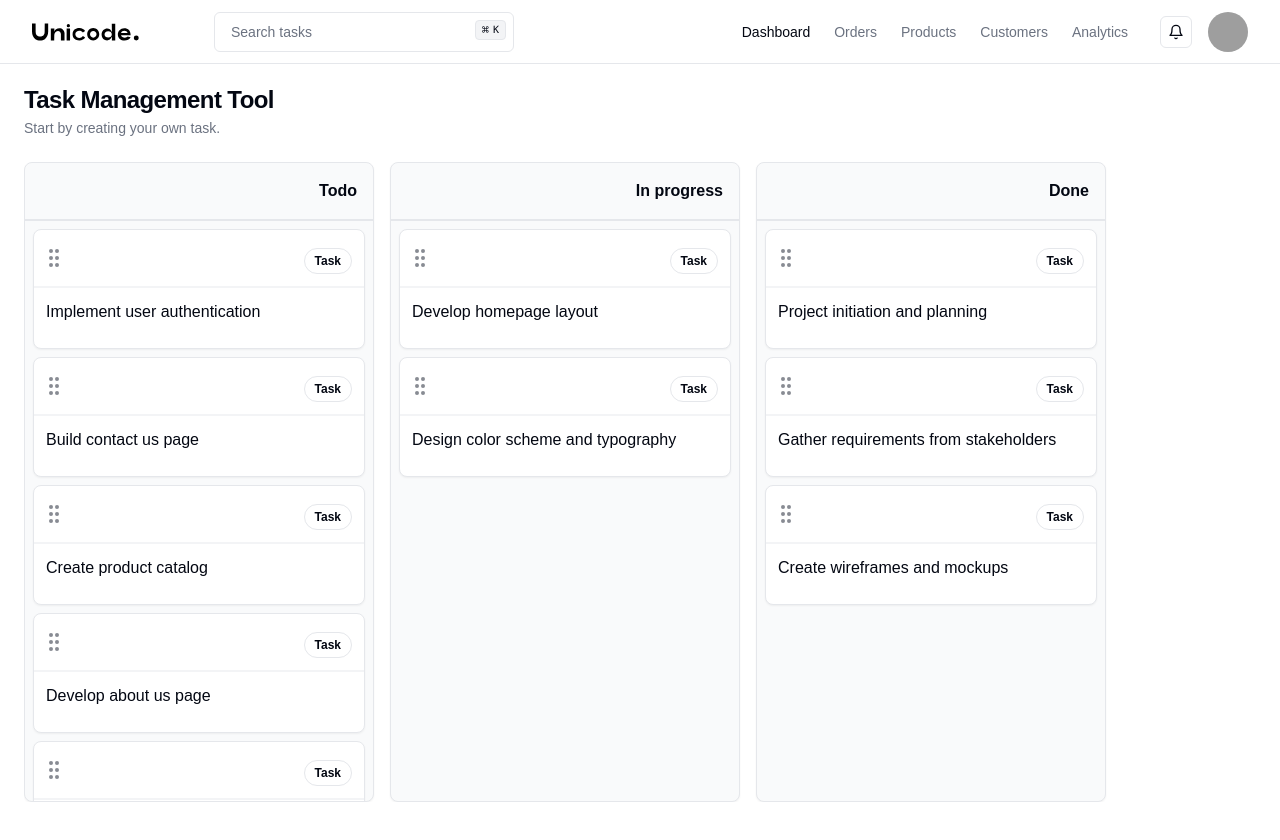
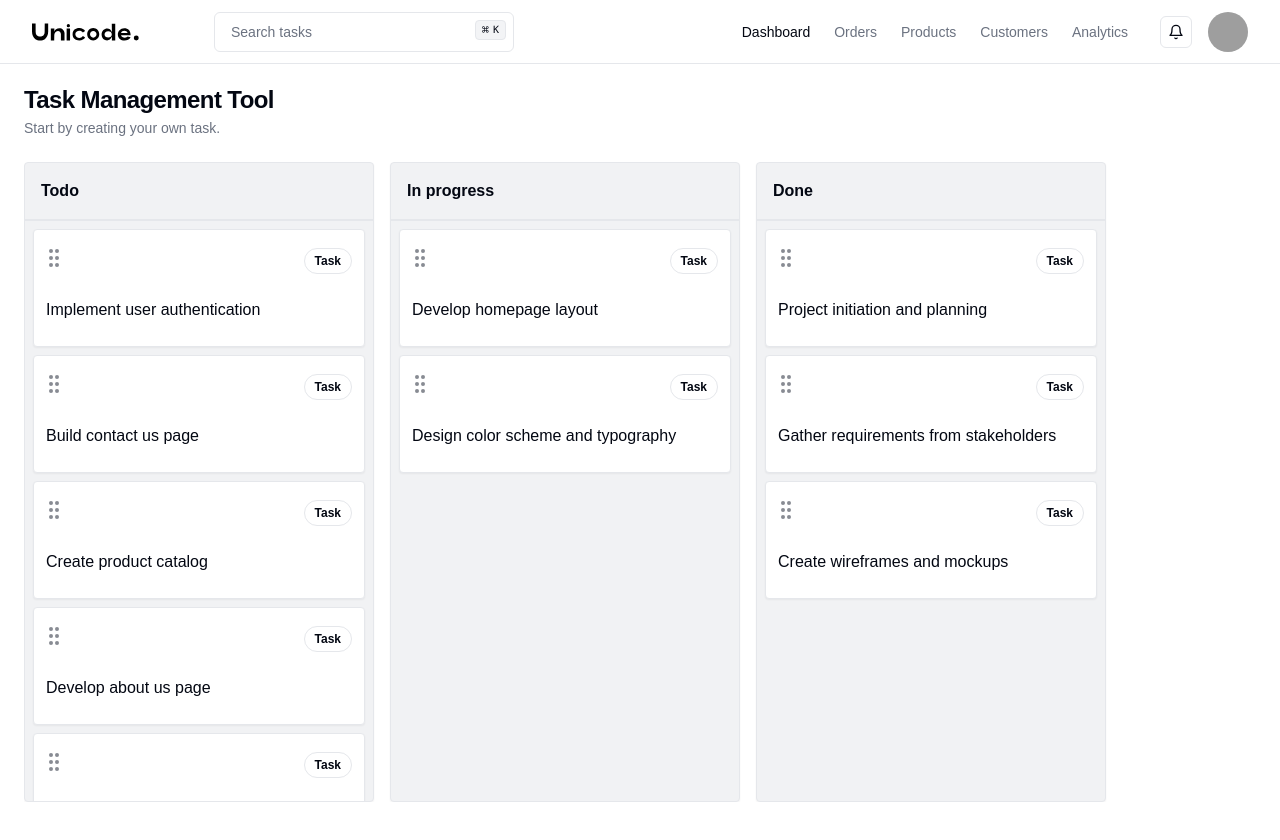
Before and after one commit to assainov/task-management-tool-nextjs, a Next.js app: page /en/boards/default in a window 1280 px wide. Built offline with nearby package versions, Linux system fonts and the light colour scheme; grey boxes are pictures that could not be loaded.

Commit message:
Kanban styles & empty column bug

```diff
--- a/src/app/globals.css
+++ b/src/app/globals.css
@@ -25,7 +25,7 @@ a {
     --popover: 0 0% 100%;
     --popover-foreground: 224 71.4% 4.1%;
     --primary: 220.9 39.3% 11%;
-    --primary-foreground: 210 20% 98%;
+    --primary-foreground: 218 13% 95%;
     --secondary: 220 14.3% 95.9%;
     --secondary-foreground: 220.9 39.3% 11%;
     --muted: 220 14.3% 95.9%;
@@ -33,7 +33,7 @@ a {
     --accent: 220 14.3% 95.9%;
     --accent-foreground: 220.9 39.3% 11%;
     --destructive: 0 84.2% 60.2%;
-    --destructive-foreground: 210 20% 98%;
+    --destructive-foreground: 218 13% 95%;
     --border: 220 13% 91%;
     --input: 220 13% 91%;
     --ring: 224 71.4% 4.1%;
--- a/src/components/@boards/KanbanBoard/BoardColumn.tsx
+++ b/src/components/@boards/KanbanBoard/BoardColumn.tsx
@@ -1,4 +1,4 @@
-import { SortableContext } from '@dnd-kit/sortable';
+import { SortableContext, useSortable } from '@dnd-kit/sortable';
 import { useDndContext, type UniqueIdentifier } from '@dnd-kit/core';
 import { useMemo } from 'react';
 import { cva } from 'class-variance-authority';
@@ -26,15 +26,26 @@ interface BoardColumnProps {
 export function BoardColumn({ column, tasks }: BoardColumnProps) {
   const tasksIds = useMemo(() => tasks.map((task) => task.id), [tasks]);
 
+  const {
+    setNodeRef,
+  } = useSortable({
+    id: column.id,
+    data: {
+      type: 'Column',
+      column,
+    } satisfies ColumnDragData,
+    attributes: {
+      roleDescription: `Column: ${ column.title }`,
+    },
+  });
+
   return (
     <Card
-      className="h-[640px] max-h-[640px] w-[350px] max-w-full bg-primary-foreground flex flex-col flex-shrink-0 snap-center"
+      ref={setNodeRef}
+      className="h-[640px] max-h-[640px] w-[350px] max-w-full bg-primary-foreground flex flex-col flex-shrink-0 snap-center rounded-sm"
     >
       <CardHeader className="p-4 font-semibold border-b-2 text-left flex flex-row space-between items-center">
-        <span className="ml-auto">
-          {' '}
-          {column.title}
-        </span>
+        {column.title}
       </CardHeader>
       <ScrollArea>
         <CardContent className="flex flex-grow flex-col gap-2 p-2">
@@ -67,7 +78,7 @@ export function BoardContainer({ children }: { children: React.ReactNode }) {
         dragging: dndContext.active ? 'active' : 'default',
       })}
     >
-      <div className="flex gap-4 items-center flex-row">
+      <div className="flex gap-4 items-center flex-row ">
         {children}
       </div>
       <ScrollBar orientation="horizontal" />
--- a/src/components/@boards/KanbanBoard/TaskCard.tsx
+++ b/src/components/@boards/KanbanBoard/TaskCard.tsx
@@ -50,7 +50,7 @@ export function TaskCard({ task, isOverlay = false }: TaskCardProps) {
     transform: CSS.Translate.toString(transform),
   };
 
-  const variants = cva('', {
+  const variants = cva('rounded-sm hover:bg-gray-50', {
     variants: {
       dragging: {
         over: 'ring-2 opacity-30',
@@ -68,12 +68,12 @@ export function TaskCard({ task, isOverlay = false }: TaskCardProps) {
       className={variants({
         dragging: isOverlay ? 'overlay' : draggingStyle,
       })}
+      {...attributes}
+      {...listeners}
     >
-      <CardHeader className="px-3 py-3 space-between flex flex-row border-b-2 border-secondary relative">
+      <CardHeader className="px-3 py-3 space-between flex flex-row border-secondary relative">
         <Button
           variant="ghost"
-          {...attributes}
-          {...listeners}
           className="p-1 text-secondary-foreground/50 -ml-2 h-auto cursor-grab"
         >
           <span className="sr-only">Move task</span>
--- /dev/null
+++ b/src/types/users.types.ts
@@ -0,0 +1,3 @@
+export type User = {
+  email: string;
+}
```
Also changed, not shown: src/components/@boards/KanbanBoard/KanbanBoard.tsx (+3 -5 lines), src/types/tasks.types.ts (added, +17 -0 lines).
